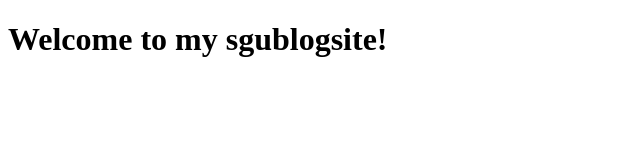
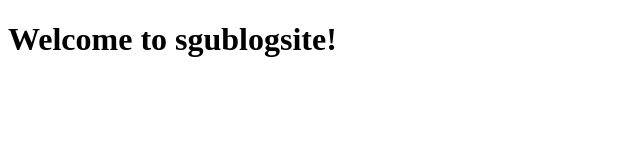
Before and after one commit to ttasc/sgublogsite, a plain HTML site: page src/static/index.html in a window 1280 px wide. Shown: the whole page, without its empty margins (0-640 px from the left). Drawn offline with Linux system fonts and the light colour scheme.

Commit message:
fix readme images

```diff
--- a/src/static/index.html
+++ b/src/static/index.html
@@ -6,6 +6,6 @@
         <title>SGUBlogSite</title>
     </head>
     <body>
-        <h1>Welcome to my sgublogsite!</h1>
+        <h1>Welcome to sgublogsite!</h1>
     </body>
 </html>
```
Also changed, not shown: 1 other file.
